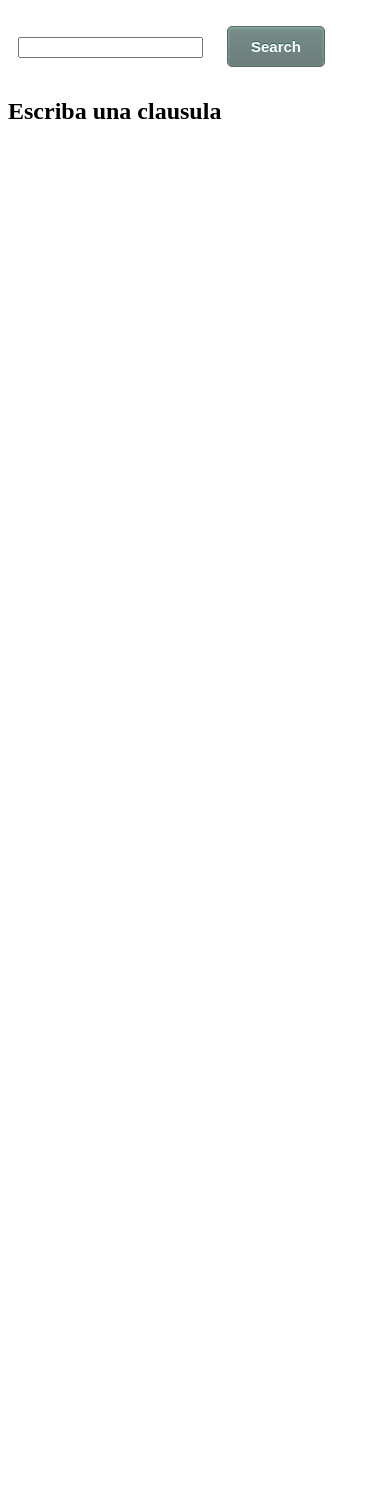
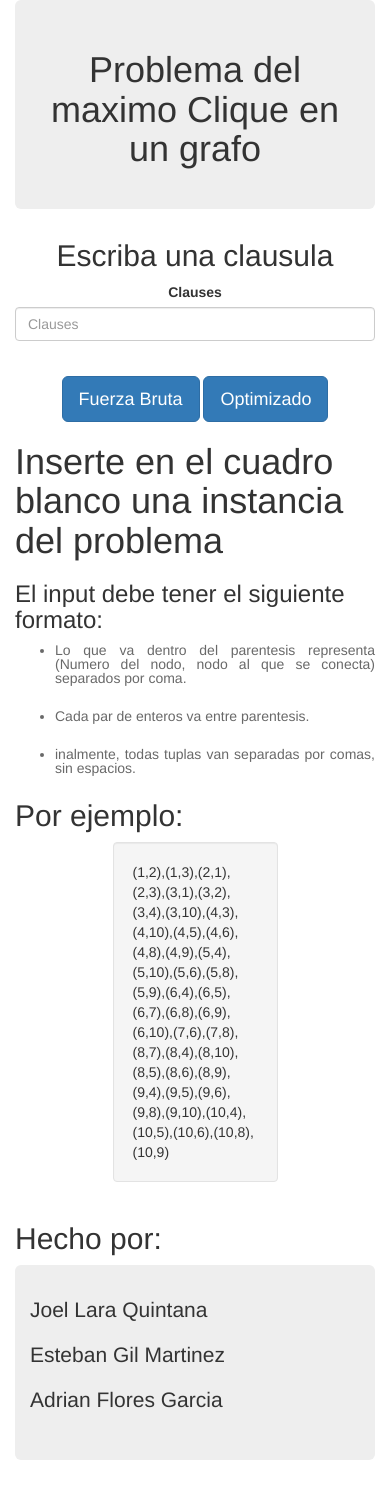
Before and after one commit to joellara/Clique-Problem, a Flask app: page / in a window 390 px wide. Before the commit the page ends 119 px from the top, so only its background shows below. Run offline with Flask 2, Linux system fonts and the light colour scheme; some libraries are stand-ins or nearby versions.

Commit message:
Clique both algos

```diff
--- a/app.py
+++ b/app.py
@@ -1,8 +1,18 @@
 import os
 from flask import *
 import clique
+import cliquebk
 
 app = Flask(__name__)
+
+def getfor(formula):
+    formula = formula[1:-1]
+    clauses = formula.split("),(")
+    tuplas = []
+    for clause in clauses:
+        clause = tuple(map(int,clause.split(",")))
+        tuplas.append(clause)
+    return tuplas
 
 @app.route("/", methods=['GET', 'POST'])
 def index():
@@ -10,8 +20,16 @@ def index():
         clauses = request.form.get('clauses',False,type=str)
         if(not clauses):
             return render_template('index.html',clausula = clauses,maxclique="Escriba una clausula")
-        maxclique = clique.create(str(clauses))
-        return render_template('index.html',clausula = clauses,maxclique = maxclique )
+        else:
+            if request.form['submit'] == 'Fuerza Bruta':
+                maxclique = clique.create(getfor(str(clauses)))
+                return render_template('index.html',clausula = clauses,maxclique = maxclique )
+            elif request.form['submit'] == 'Optimizado':
+                maxclique = cliquebk.findMaxClique(getfor(str(clauses)))
+                return render_template('index.html',clausula = clauses,maxclique = maxclique )
+            else:
+                return render_template('error.html',error='This should never happen')
+
     else:
         return render_template('index.html',maxclique="Escriba una clausula")
 
--- a/static/styles.css
+++ b/static/styles.css
@@ -97,17 +97,3 @@ input{
 	text-decoration:none;
 	text-shadow:0px -1px 0px #2b665e;
 }
-.myButton:hover {
-	background:-webkit-gradient(linear, left top, left bottom, color-stop(0.05, #6c7c7c), color-stop(1, #768d87));
-	background:-moz-linear-gradient(top, #6c7c7c 5%, #768d87 100%);
-	background:-webkit-linear-gradient(top, #6c7c7c 5%, #768d87 100%);
-	background:-o-linear-gradient(top, #6c7c7c 5%, #768d87 100%);
-	background:-ms-linear-gradient(top, #6c7c7c 5%, #768d87 100%);
-	background:linear-gradient(to bottom, #6c7c7c 5%, #768d87 100%);
-	filter:progid:DXImageTransform.Microsoft.gradient(startColorstr='#6c7c7c', endColorstr='#768d87',GradientType=0);
-	background-color:#6c7c7c;
-}
-.myButton:active {
-	position:relative;
-	top:1px;
-}
--- a/templates/index.html
+++ b/templates/index.html
@@ -1,9 +1,14 @@
-<!DOCTYPE html>
-<html>
-
-<head>
+<html lang="en">
+  <head>
+    <meta charset="utf-8">
+    <meta http-equiv="X-UA-Compatible" content="IE=edge">
+    <meta name="viewport" content="width=device-width, initial-scale=1">
     <title>Clique Problem</title>
     <link rel="stylesheet" type="text/css" href="{{ url_for('static', filename='styles.css') }}">
+    <link rel="stylesheet" href="https://necolas.github.io/normalize.css/4.1.1/normalize.css" type="text/css" />
+    <link rel="stylesheet" href="https://code.jquery.com/jquery-1.11.2.min.js" type="text/css" />
+    <link rel="stylesheet" href="https://maxcdn.bootstrapcdn.com/bootstrap/3.3.1/css/bootstrap.min.css" type="text/css" />
+    <link rel="stylesheet" href="https://maxcdn.bootstrapcdn.com/bootstrap/3.3.1/js/bootstrap.min.js" type="text/css" />
     <script type="text/javascript" src="https://ajax.googleapis.com/ajax/libs/jquery/1.4.2/jquery.min.js"></script>
     <script type="text/javascript">
         var $SCRIPT_ROOT = {
@@ -15,14 +20,58 @@
 </head>
 
 <body>
-        <form action="" method=post>
-            <p>
-                <input name="clauses" type=text>
-                <input class="btn myButton"type=submit value=Search>
-        </form>
+    <div class="container">
+    <center>
+        <div class="jumbotron">
+        <h1>Problema del maximo Clique en un grafo</h1>
+        </div>
         <h1>{{clausula}}</h1>
         <h2>{{maxclique}}</h2>
+        <form action="" method=post>
+                <div class="form-group">
+                <label for="clauses">Clauses</label>
+                <input type="text" class="form-control" id="clauses" name="clauses" placeholder="Clauses">
+                  </div>
 
+                <br>
+                <input class="btn btn-lg btn-primary" name='submit' type=submit value='Fuerza Bruta'>
+                <input class="btn btn-lg btn-primary" name='submit' type=submit value='Optimizado'>
+        </form>
+        </center>
+        <h1>Inserte en el cuadro blanco una instancia del problema</h1>
+        <h3>El input debe tener el siguiente formato:</h3>
+                <ul>
+                    <li>
+                       Lo que va dentro del parentesis representa (Numero del nodo, nodo al que se conecta) separados por coma.
+                    </li>
+                    <li>
+                        Cada par de enteros va entre parentesis.
+                    </li>
+                    <li>
+                        inalmente, todas tuplas van separadas por comas, sin espacios.
+                    </li>
+                </ul>
+                <p></p>
+
+
+
+        <h2>Por ejemplo:</h2>
+        <div class="row">
+        <div class="col-xs-offset-3 col-xs-6">
+            <div class="well">
+                (1,2),(1,3),(2,1),(2,3),(3,1),(3,2),(3,4),(3,10),(4,3),(4,10),(4,5),(4,6),(4,8),(4,9),(5,4),(5,10),(5,6),(5,8),(5,9),(6,4),(6,5),(6,7),(6,8),(6,9),(6,10),(7,6),(7,8),(8,7),(8,4),(8,10),(8,5),(8,6),(8,9),(9,4),(9,5),(9,6),(9,8),(9,10),(10,4),(10,5),(10,6),(10,8),(10,9)
+            </div>
+        </div>
+        </div>
+        <p>
+        <h2>Hecho por:</h2>
+        <div class="jumbotron">
+
+            <p>Joel Lara Quintana</p>
+            <p>Esteban Gil Martinez</p>
+            <p>Adrian Flores Garcia</p>
+        </div>
+</div>
 </body>
 
 </html>
```
Also changed, not shown: clique.py (+1 -11 lines), cliquebk.py (added, +71 -0 lines).
